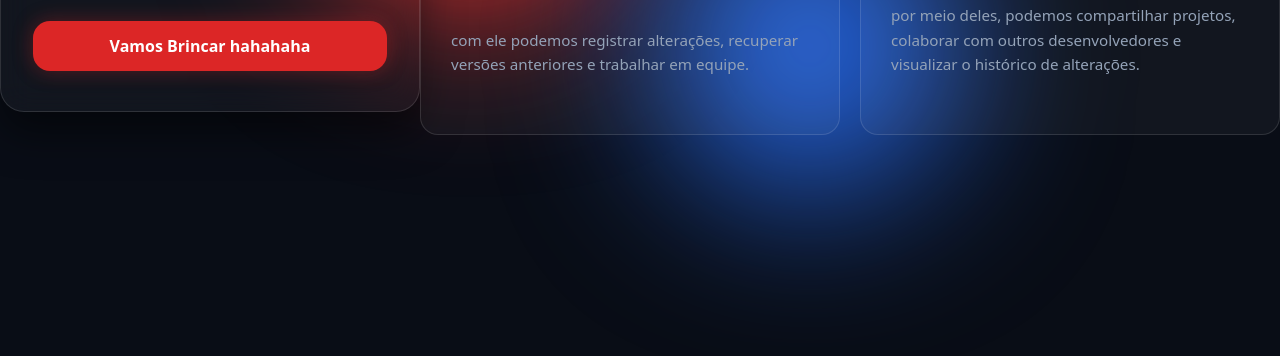
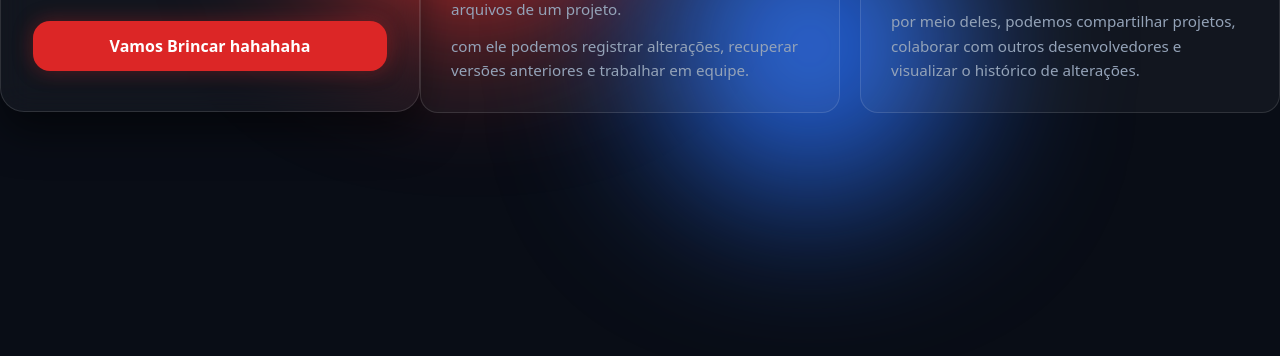
Before and after one commit to eloysaaparecida03-svg/Eloysa, a plain HTML site: page index.html in a window 1280 px wide. Shown: the part 444-800 px from the top of the page. Drawn offline with Linux system fonts and the light colour scheme.

Commit message:
AJUSTE O ESPAÇAMENTO entre os paragrafos, remove o esoaco a baixo do ultimo paragrafo

```diff
--- a/style.css
+++ b/style.css
@@ -177,3 +177,13 @@ p{
     font-size: 1.4rem;
     margin-bottom: 15px ;
 }
+
+.info-card p{
+    /*AJUSTE O ESPAÇAMENTO entre os paragrafos*/
+     margin-bottom: 12px;
+}
+
+.info-card p:last-child{
+    /*re,ove o esoaco a baixo do ultimo paragrafo*/
+    margin-bottom: 0;
+}
```
